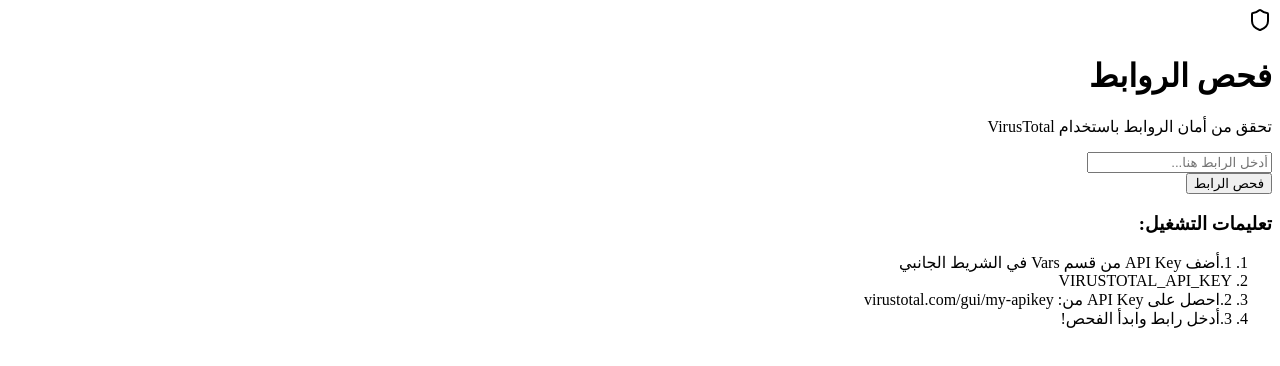
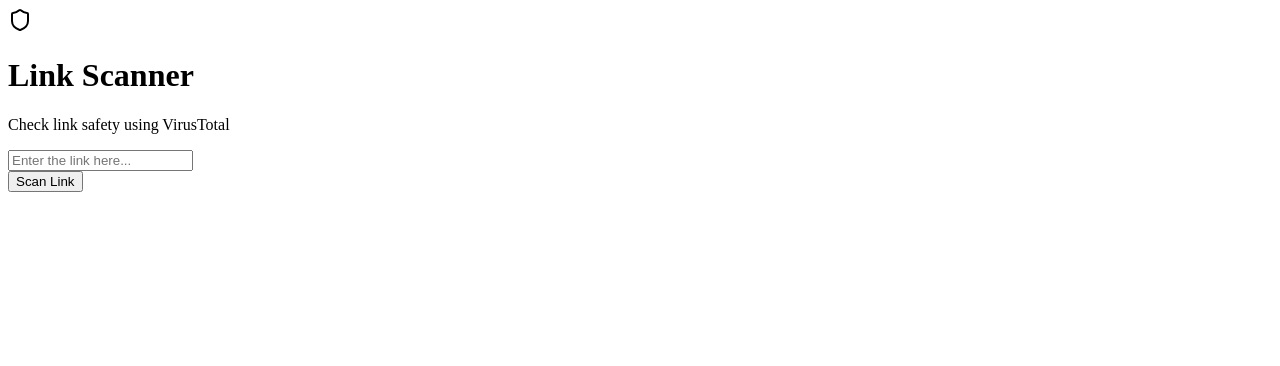
Before and after one commit to yousef-basaad/web-check, a Next.js app: page / in a window 1280 px wide. Shown: the top 366 px of the page. Built offline with nearby package versions, Linux system fonts and the light colour scheme.

Commit message:
Translate UI to English and remove usage instructions

```diff
--- a/app/page.tsx
+++ b/app/page.tsx
@@ -14,7 +14,7 @@ interface ScanResult {
   permalink: string
 }
 
-// API endpoint - يتغير تلقائياً حسب البيئة
+// API endpoint - changes automatically based on environment
 const API_URL = "/api/scan"
 
 export default function Page() {
@@ -25,7 +25,7 @@ export default function Page() {
 
   const handleScan = async () => {
     if (!url.trim()) {
-      setError("الرجاء إدخال رابط")
+      setError("Please enter a link")
       return
     }
 
@@ -44,20 +44,20 @@ export default function Page() {
 
       if (!response.ok) {
         const errorData = await response.json()
-        throw new Error(errorData.error || "فشل الفحص")
+        throw new Error(errorData.error || "Scan failed")
       }
 
       const data = await response.json()
       setResult(data)
     } catch (err) {
-      setError(err instanceof Error ? err.message : "حدث خطأ أثناء الفحص")
+      setError(err instanceof Error ? err.message : "An error occurred during scanning")
       console.error(err)
     } finally {
       setLoading(false)
     }
   }
 
-  // تحديد اللون والأيقونة حسب النتيجة
+  // Determine color and icon based on result
   const getStatusConfig = () => {
     if (!result) return null
 
@@ -68,7 +68,7 @@ export default function Page() {
           color: "text-green-600",
           bg: "bg-green-50",
           border: "border-green-200",
-          label: "آمن",
+          label: "Safe",
         }
       case "suspicious":
         return {
@@ -76,7 +76,7 @@ export default function Page() {
           color: "text-yellow-600",
           bg: "bg-yellow-50",
           border: "border-yellow-200",
-          label: "مشبوه",
+          label: "Suspicious",
         }
       case "malicious":
         return {
@@ -84,7 +84,7 @@ export default function Page() {
           color: "text-red-600",
           bg: "bg-red-50",
           border: "border-red-200",
-          label: "خطير",
+          label: "Malicious",
         }
     }
   }
@@ -94,15 +94,14 @@ export default function Page() {
   return (
     <div
       className="min-h-screen bg-gradient-to-br from-blue-50 to-indigo-100 p-4 flex items-center justify-center"
-      dir="rtl"
     >
       <div className="w-full max-w-lg">
         <div className="bg-white rounded-2xl shadow-xl p-8">
           {/* Header */}
           <div className="text-center mb-8">
             <Shield className="w-16 h-16 text-blue-600 mx-auto mb-4" />
-            <h1 className="text-3xl font-bold text-gray-800 mb-2">فحص الروابط</h1>
-            <p className="text-gray-600">تحقق من أمان الروابط باستخدام VirusTotal</p>
+            <h1 className="text-3xl font-bold text-gray-800 mb-2">Link Scanner</h1>
+            <p className="text-gray-600">Check link safety using VirusTotal</p>
           </div>
 
           {/* Input Section */}
@@ -112,7 +111,7 @@ export default function Page() {
                 type="text"
                 value={url}
                 onChange={(e) => setUrl(e.target.value)}
-                placeholder="أدخل الرابط هنا..."
+                placeholder="Enter the link here..."
                 className="w-full px-4 py-3 border-2 border-gray-200 rounded-lg focus:outline-none focus:border-blue-500 transition-colors"
                 onKeyPress={(e) => e.key === "Enter" && handleScan()}
                 disabled={loading}
@@ -127,10 +126,10 @@ export default function Page() {
               {loading ? (
                 <>
                   <Loader2 className="w-5 h-5 animate-spin" />
-                  جاري الفحص...
+                  Scanning...
                 </>
               ) : (
-                "فحص الرابط"
+                "Scan Link"
               )}
             </button>
           </div>
@@ -152,19 +151,19 @@ export default function Page() {
               <div className="grid grid-cols-2 gap-3">
                 <div className="bg-green-50 border border-green-200 rounded-lg p-4 text-center">
                   <div className="text-2xl font-bold text-green-600">{result.stats.harmless}</div>
-                  <div className="text-sm text-gray-600">آمن</div>
+                  <div className="text-sm text-gray-600">Harmless</div>
                 </div>
                 <div className="bg-yellow-50 border border-yellow-200 rounded-lg p-4 text-center">
                   <div className="text-2xl font-bold text-yellow-600">{result.stats.suspicious}</div>
-                  <div className="text-sm text-gray-600">مشبوه</div>
+                  <div className="text-sm text-gray-600">Suspicious</div>
                 </div>
                 <div className="bg-red-50 border border-red-200 rounded-lg p-4 text-center">
                   <div className="text-2xl font-bold text-red-600">{result.stats.malicious}</div>
-                  <div className="text-sm text-gray-600">خطير</div>
+                  <div className="text-sm text-gray-600">Malicious</div>
                 </div>
                 <div className="bg-gray-50 border border-gray-200 rounded-lg p-4 text-center">
                   <div className="text-2xl font-bold text-gray-600">{result.stats.undetected}</div>
-                  <div className="text-sm text-gray-600">غير محدد</div>
+                  <div className="text-sm text-gray-600">Undetected</div>
                 </div>
               </div>
 
@@ -175,29 +174,10 @@ export default function Page() {
                 rel="noopener noreferrer"
                 className="block text-center text-blue-600 hover:text-blue-700 font-medium"
               >
-                عرض التفاصيل الكاملة على VirusTotal
+                View full details on VirusTotal
               </a>
             </div>
           )}
-        </div>
-
-        <div className="mt-6 bg-white rounded-xl shadow-lg p-6">
-          <h3 className="text-lg font-bold text-gray-800 mb-3">تعليمات التشغيل:</h3>
-          <ol className="space-y-2 text-sm text-gray-700">
-            <li className="flex gap-2">
-              <span className="font-bold text-blue-600">1.</span>
-              <span>أضف API Key من قسم Vars في الشريط الجانبي</span>
-            </li>
-            <li className="mr-6 bg-gray-50 p-2 rounded font-mono text-xs">VIRUSTOTAL_API_KEY</li>
-            <li className="flex gap-2">
-              <span className="font-bold text-blue-600">2.</span>
-              <span>احصل على API Key من: virustotal.com/gui/my-apikey</span>
-            </li>
-            <li className="flex gap-2">
-              <span className="font-bold text-blue-600">3.</span>
-              <span>أدخل رابط وابدأ الفحص!</span>
-            </li>
-          </ol>
         </div>
       </div>
     </div>
```
Also changed, not shown: 1 other file (tests, documents, lock files or other folders).
